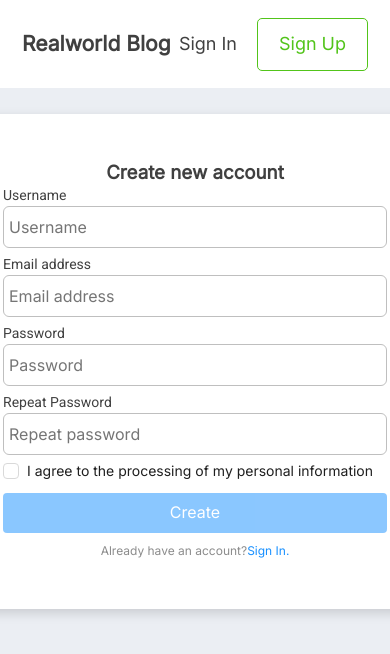
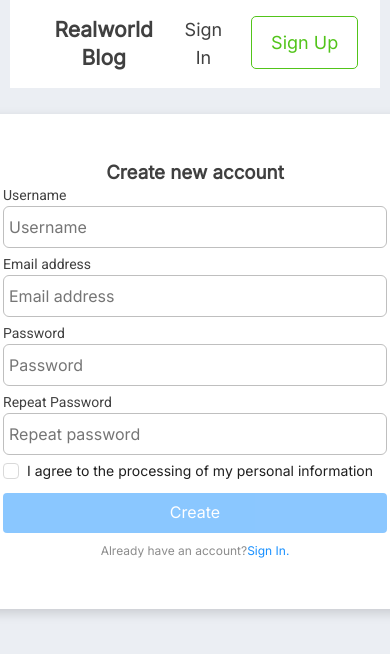
Before and after one commit to Operator34/blog, a React (Create React App) app: page /sign-up in a window 390 px wide. Shown: the top 654 px of the page. Built offline with nearby package versions, Linux system fonts and the light colour scheme.

Commit message:
blog-platform-task3 fix bag

```diff
--- a/src/components/appHeader/appHeader.module.scss
+++ b/src/components/appHeader/appHeader.module.scss
@@ -11,6 +11,9 @@
     font-size: 18px;
     line-height: 28px;
     letter-spacing: 0em;
+    @media screen and (max-width: 768px) {
+        margin: 0 10px;
+      }
     .headerLink{
         color: inherit;
         text-decoration: none;
```
